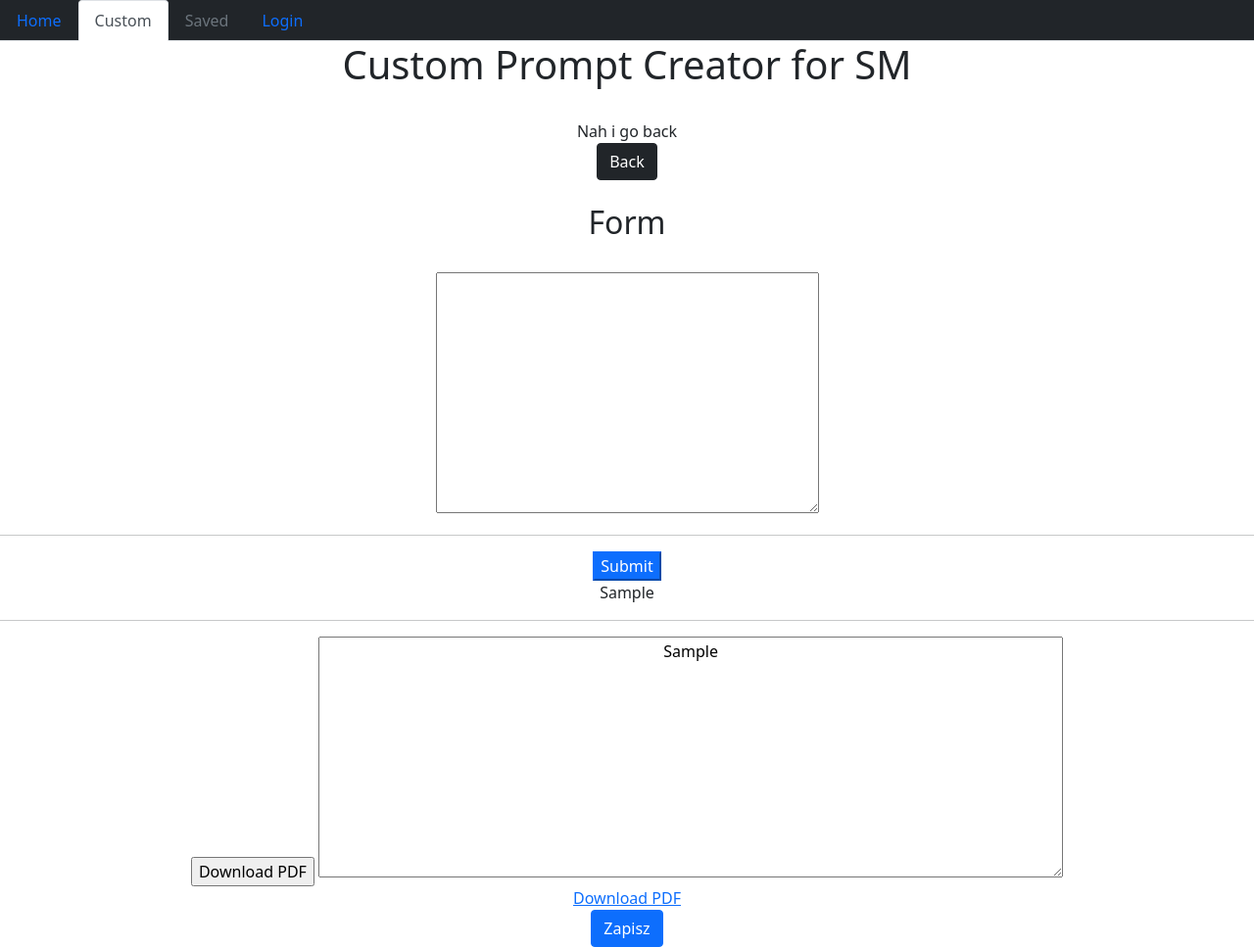
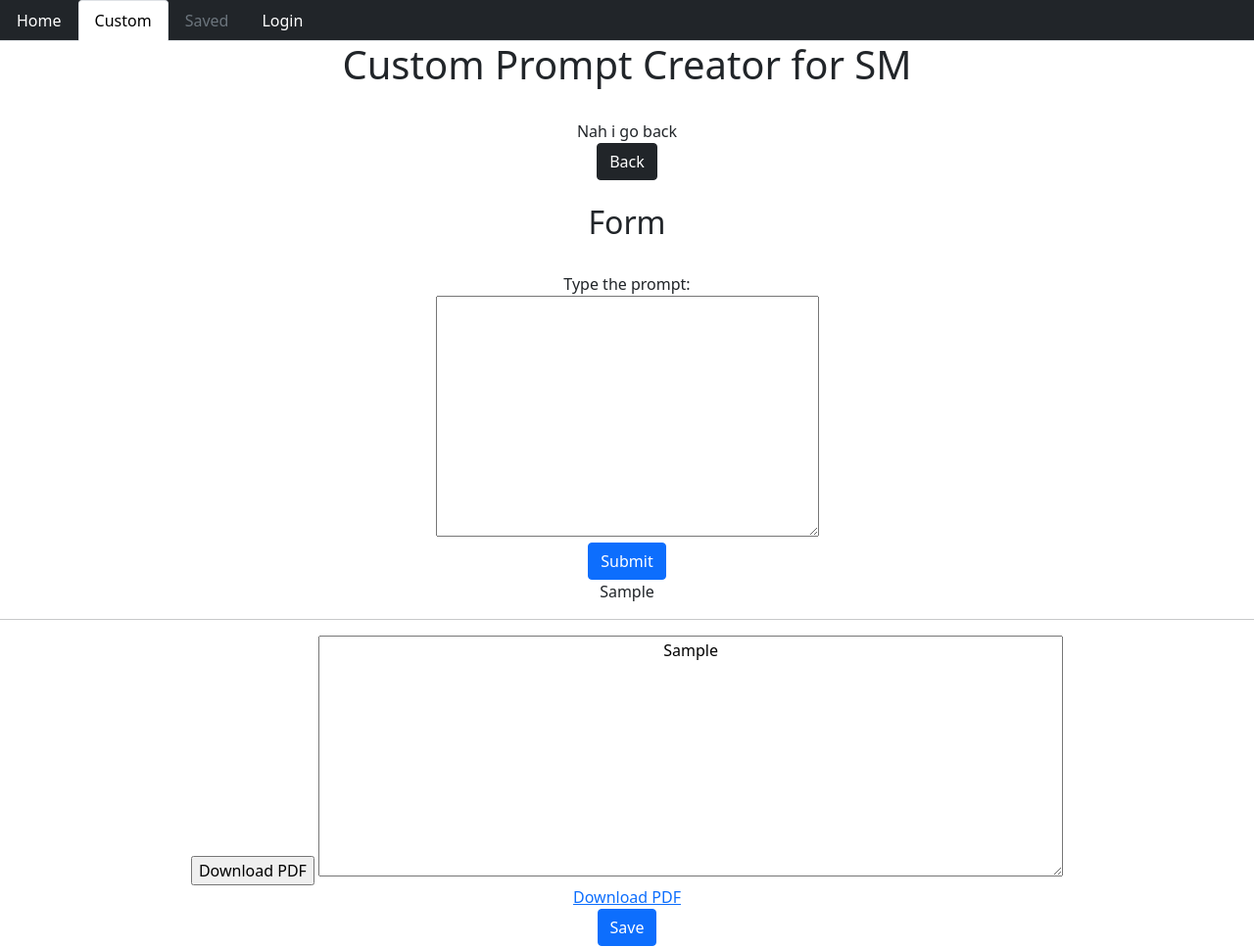
Before and after one commit to kubafoe/Social_Media_Posts_Creator, a Flask app: template templates/custom.html in a window 1280 px wide. Shown: the whole page at 98% size. Run offline with Flask 3, Linux system fonts and the light colour scheme; the template is opened without the code that fills it: most values are stand-ins (such as "Sample title", 1, 10 or a date in 2020); parts of the project's set-up code (start-up, migrations or seed data) failed here and were passed over.

Commit message:
Updates
Updates

```diff
--- a/templates/custom.html
+++ b/templates/custom.html
@@ -5,10 +5,12 @@
 <meta name="viewport" content="width=device-width, initial-scale=1.0">
 <link rel="stylesheet" href="{{ url_for('static', filename='style.css') }}">
 <link href="https://cdn.jsdelivr.net/npm/bootstrap@5.0.2/dist/css/bootstrap.min.css" rel="stylesheet" integrity="sha384-EVSTQN3/azprG1Anm3QDgpJLIm9Nao0Yz1ztcQTwFspd3yD65VohhpuuCOmLASjC" crossorigin="anonymous">
+
+<script src="https://cdn.jsdelivr.net/npm/bootstrap@5.0.2/dist/js/bootstrap.bundle.min.js" integrity="sha384-MrcW6ZMFYlzcLA8Nl+NtUVF0sA7MsXsP1UyJoMp4YLEuNSfAP+JcXn/tWtIaxVXM" crossorigin="anonymous"></script>
 <title>SM Custom Creator</title>
 </head>
 <body>
-    <script src="https://cdn.jsdelivr.net/npm/bootstrap@5.0.2/dist/js/bootstrap.bundle.min.js" integrity="sha384-MrcW6ZMFYlzcLA8Nl+NtUVF0sA7MsXsP1UyJoMp4YLEuNSfAP+JcXn/tWtIaxVXM" crossorigin="anonymous"></script>
+
 <nav class="navbar-dark bg-dark">
     <ul
         class="nav nav-tabs"
@@ -19,13 +21,13 @@
             <a
                 href="{{ url_for('index') }}"
                 class="nav-link"
-                aria-current="page"
+                aria-current="page" style="color: white;"
                 >Home</a
             >
         </li>
         </li>
         <li class="nav-item" role="presentation">
-            <a href="{{ url_for('custom') }}" class="nav-link active"  aria-current="page"
+            <a href="{{ url_for('custom') }}" class="nav-link active"  aria-current="page" style="color: black;"
                 >Custom</a
             >
         </li>
@@ -35,7 +37,7 @@
             >
         </li>
         <li class="nav-item" role="presentation" left>
-            <a href="{{ url_for('login_page') }}" class="nav-link"
+            <a href="{{ url_for('login_page') }}" class="nav-link" style="color: white;"
                 >Login</a
             >
         </li>
@@ -52,8 +54,7 @@
         <div class="tab-pane fade" id="tab4Id" role="tabpanel"></div>
         <div class="tab-pane fade" id="tab5Id" role="tabpanel"></div>
     </div>
-
-    <h1>Custom Prompt Creator for SM</h1>
+<h1>Custom Prompt Creator for SM</h1>
 <br>
 <form action="/" method="get">
     Nah i go back <br>
@@ -63,27 +64,34 @@
 <h2>Form</h2>
 <form action="/send_data_custom" method="post">
     <br>
+    Type the prompt:
+    <br>
     <textarea name="custom_prompt" id="custom_prompt" cols="40" rows="10"></textarea>
-    <br><hr>
-    <input type="submit" value="Submit" class="btn-primary">
+    <br>
+    <button type="submit" value="Submit" class="btn btn-primary"> Submit </button>
 </form>
+
 {{ error }}{{ pdf_result_custom }}
+
 <br>
 {% if custom_respond %}
+
 <form method="POST" action="/download_pdf_custom"><hr>
     <input type="submit" value="Download PDF" id="download_pdf">
 <textarea name="custom_respond" id="custom_respond" cols="80" rows="10">{{ custom_respond }}</textarea>
   </form>
+
 {% endif %}
+
 {% if pdf_result_custom %}
 <a href="{{ url_for('static', filename='pdf/post_customSM_{today_date}.pdf') }}" download>Download PDF </a>
 <form action="/custom_save_pdf">
-    <button
+<button
         type="submit"
         class="btn btn-primary"
     >
-        Zapisz
-    </button>
+        Save
+</button>
 </form>
 {% endif %}
 
--- a/templates/index.html
+++ b/templates/index.html
@@ -40,13 +40,13 @@ Stwórz html -> Rejestracja oraz backend dla rejestacji -->
             <a
                 href="{{ url_for('index') }}"
                 class="nav-link active"
-                aria-current="page"
+                aria-current="page" style="color: black;"
                 >Home</a
             >
         </li>
         </li>
         <li class="nav-item">
-            <a href="{{ url_for('custom') }}" class="nav-link"  aria-current="page"
+            <a href="{{ url_for('custom') }}" class="nav-link"  aria-current="page" style="color: white;"
                 >Custom</a
             >
         </li>
@@ -56,7 +56,7 @@ Stwórz html -> Rejestracja oraz backend dla rejestacji -->
             >
         </li>
         <li class="nav-item" role="presentation" left>
-            <a href="{{ url_for('login_page') }}" class="nav-link"
+            <a href="{{ url_for('login_page') }}" class="nav-link" style="color: white;"
                 >Login</a
             >
         </li>
```
Also changed, not shown: database.py (+3 -30 lines), pdf.py (+7 -6 lines), templates/creator.html (+10 -2 lines), templates/creator_custom.html (+9 -0 lines), templates/login.html (+4 -4 lines), 1 other file.
